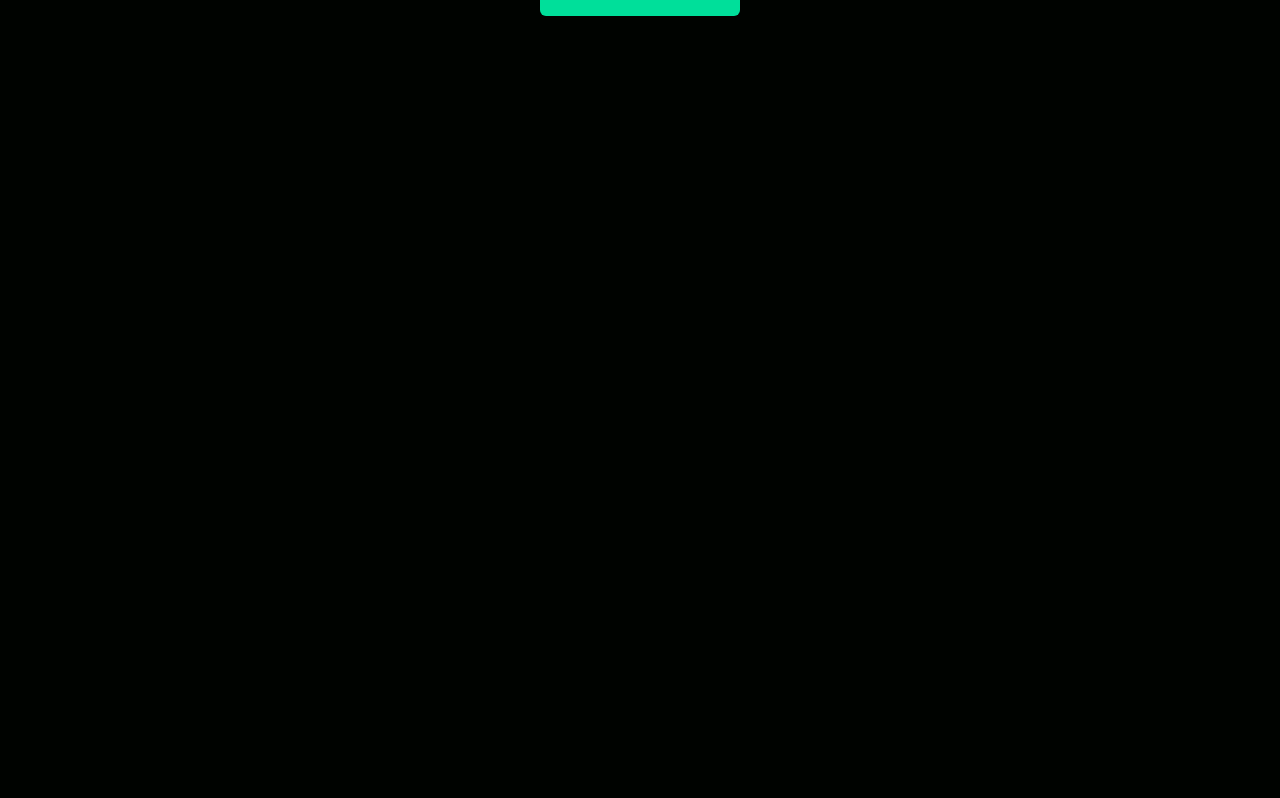
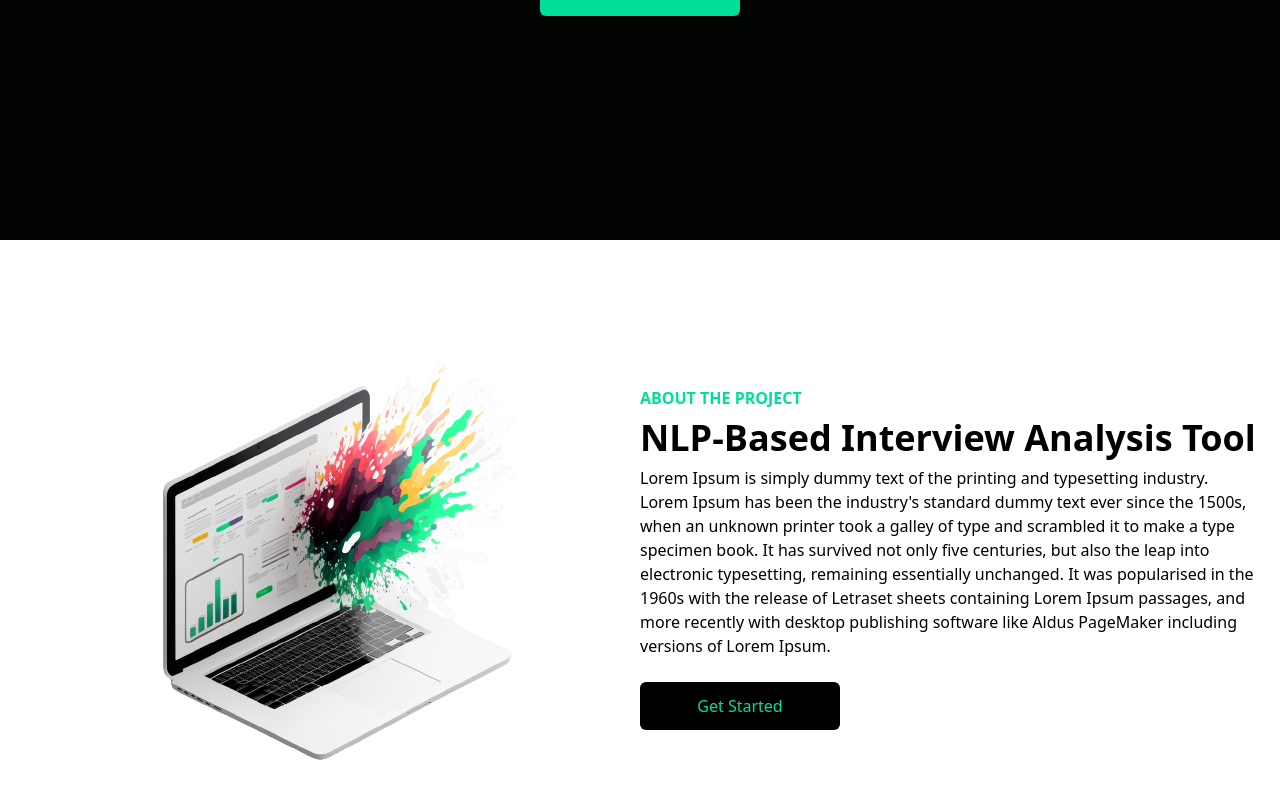
Before and after one commit to ChemsCode/InterviewPro-Frontend, a React (Create React App) app: page / in a window 1280 px wide. Shown: the part 560-1358 px from the top of the page. Before the commit the page ends 800 px from the top, so only its background shows below. Built offline with nearby package versions, Linux system fonts and the light colour scheme.

Commit message:
added an about section to landing page

```diff
--- /dev/null
+++ b/src/components/LandingComp/About.js
@@ -0,0 +1,22 @@
+import React from 'react';
+import Laptop from '../../assets/laptop.png';
+
+const About = () => {
+    return (
+        <div className='w-full bg-white py-16 px-4'>
+            <div className='max-w-[1240px] mx-auto grid md:grid-cols-2'>
+                <img className='w-[500px] mx-auto my-4' src={Laptop} alt='/' />
+                <div className='flex flex-col justify-center'>
+                    <p className='text-[#00df9a] font-bold '>ABOUT THE PROJECT</p>
+                    <h1 className='md:text-4xl sm:text-3xl text-2xl font-bold py-2'>NLP-Based Interview Analysis Tool</h1>
+                    <p>
+                    Lorem Ipsum is simply dummy text of the printing and typesetting industry. Lorem Ipsum has been the industry's standard dummy text ever since the 1500s, when an unknown printer took a galley of type and scrambled it to make a type specimen book. It has survived not only five centuries, but also the leap into electronic typesetting, remaining essentially unchanged. It was popularised in the 1960s with the release of Letraset sheets containing Lorem Ipsum passages, and more recently with desktop publishing software like Aldus PageMaker including versions of Lorem Ipsum.
+                    </p>
+                    <button className='bg-black text-[#00df9a] w-[200px] rounded-md font-medium my-6 mx-auto md:mx-0 py-3'>Get Started</button>
+                </div>
+            </div>
+        </div>
+    );
+};
+
+export default About;
--- a/src/components/LandingComp/LandingPage.js
+++ b/src/components/LandingComp/LandingPage.js
@@ -1,12 +1,14 @@
 import React from 'react'
 import Navbar from './Navbar'
 import Hero from './Hero'
+import About from './About'
 
 function LandingPage() {
   return (
     <>
         <Navbar/>
         <Hero/>
+        <About/>
     </>
 
   )
```
Also changed, not shown: src/assets/laptop.png (added).
